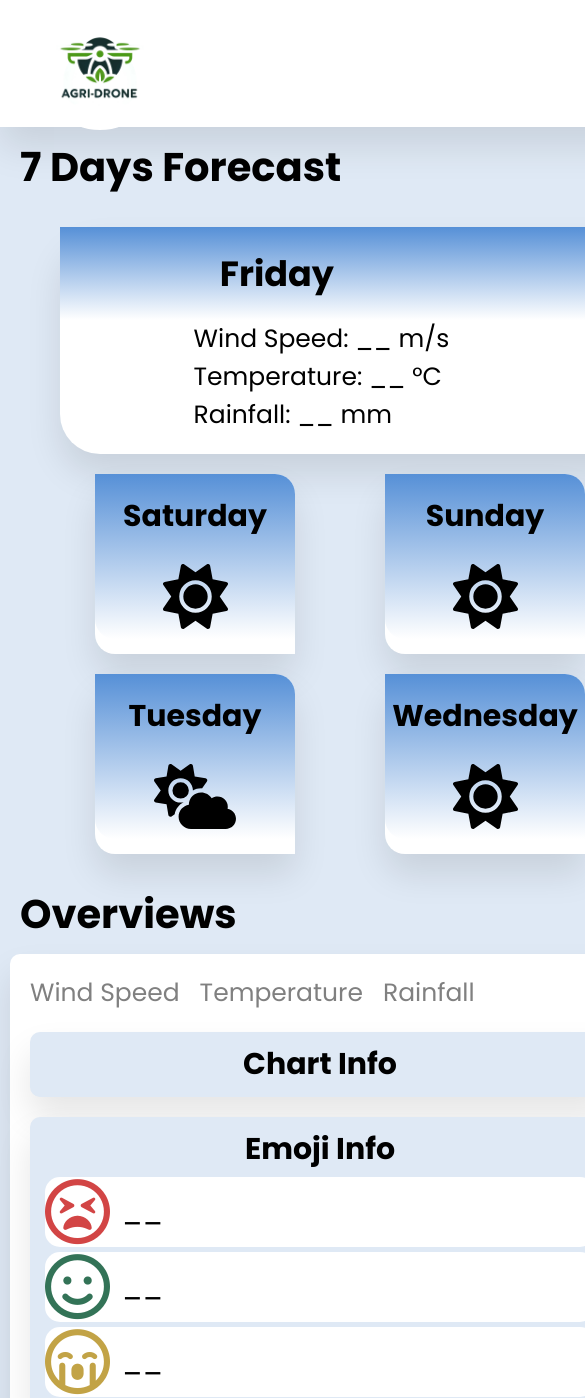
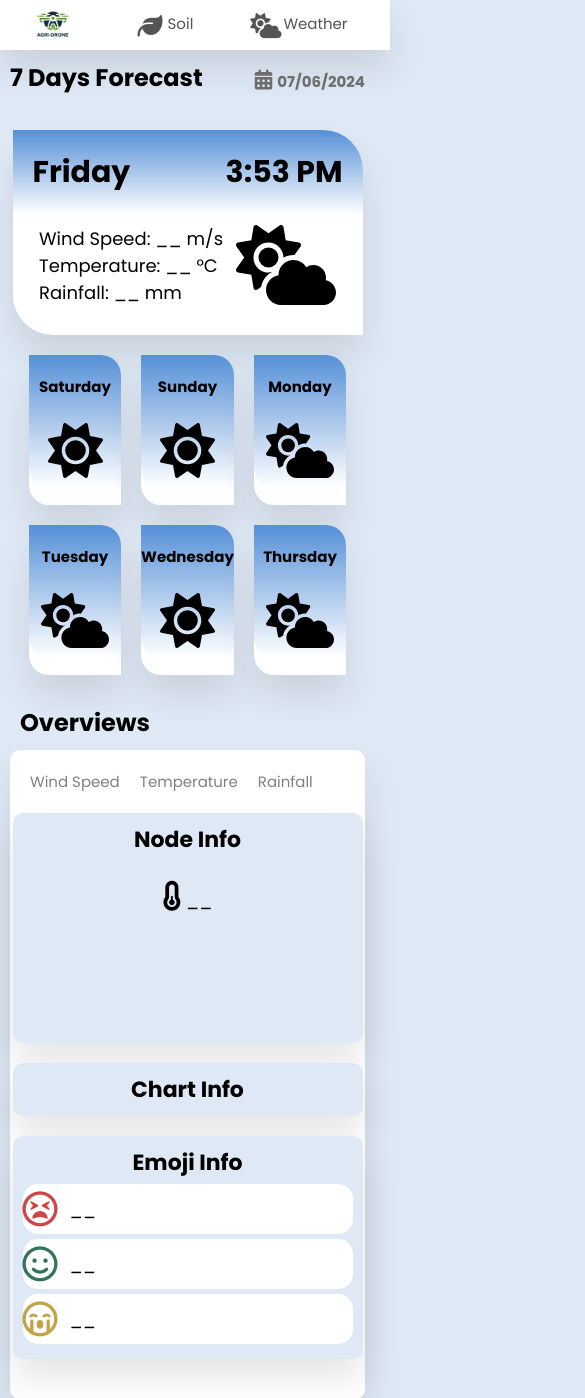
Before and after one commit to fajaradhitiapratama/Agri-DroneDashboard, a plain HTML site: page html/weather.html in a window 390 px wide. Shown: the top 1398 px of the page, 585 px wide, since content can reach past the window. Drawn offline with nearby package versions, Linux system fonts and the light colour scheme.

Commit message:
finish responsive

```diff
--- a/js/weather.js
+++ b/js/weather.js
@@ -43,7 +43,7 @@ function showInfo(type) {
     } else if (window.innerWidth >= 768) {
       canvas.style.maxWidth = "350px";
     } else if (window.innerWidth >= 360) {
-      canvas.style.maxWidth = "470px";
+      canvas.style.maxWidth = "350px";
     } else {
       canvas.style.maxWidth = "250px";
     }
@@ -190,7 +190,7 @@ function showInfo(type) {
     } else if (window.innerWidth >= 768) {
       canvas.style.maxWidth = "350px";
     } else if (window.innerWidth >= 360) {
-      canvas.style.maxWidth = "470px";
+      canvas.style.maxWidth = "350px";
     } else {
       canvas.style.maxWidth = "250px";
     }
@@ -339,7 +339,7 @@ function showInfo(type) {
     } else if (window.innerWidth >= 768) {
       canvas.style.maxWidth = "350px";
     } else if (window.innerWidth >= 360) {
-      canvas.style.maxWidth = "470px";
+      canvas.style.maxWidth = "350px";
     } else {
       canvas.style.maxWidth = "250px";
     }
--- a/style/soil.css
+++ b/style/soil.css
@@ -947,6 +947,7 @@ a:hover:not(.active) {
     height: 480px;
     display: flex;
     flex-direction: row;
+    justify-content: center;
   }
   .box .mapbox {
     width: 350px;
@@ -960,20 +961,21 @@ a:hover:not(.active) {
     height: 150px;
   }
   .position .box-lokasi {
-    width: 750px;
+    width: 350px;
+    height: 230px;
   }
   h3 {
     font-size: 24px;
   }
   .longitude,
   .latitude {
-    width: 270px;
-    height: 130px;
+    width: 150px;
+    height: 120px;
     justify-content: space-around;
   }
   .latitude h4,
   .longitude h4 {
-    font-size: 30px;
+    font-size: 18px;
   }
   .latitude p,
   .longitude p {
@@ -984,32 +986,34 @@ a:hover:not(.active) {
     flex-wrap:
   } */
   .box_data {
-    width: 250px;
+    width: 130px;
+    height: 150px;
   }
   .box_data p {
-    width: 200px;
+    width: 100px;
     height: 100px;
+    margin-top: 5px;
   }
   .popup {
-    font-size: 30px;
+    font-size: 18px;
   }
   .course-box .course .box_left {
     justify-content: center;
   }
   .box-fertility {
-    width: 900px;
+    width: 350px;
     margin-top: 15px;
   }
   .emoji_green,
   .emoji_red,
   .emoji_yellow {
-    width: 800px;
-    height: 80px;
+    width: 300px;
+    height: 50px;
   }
   .emoji_green p,
   .emoji_red p,
   .emoji_yellow p {
-    font-size: 30px;
+    font-size: 14px;
   }
   .emoji_green i,
   .emoji_red i,
--- a/style/weather.css
+++ b/style/weather.css
@@ -613,28 +613,32 @@ a:hover:not(.active) {
 /* mobile */
 @media (max-width: 431px) {
   nav {
-    height: 15vh;
-    width: 970px;
+    height: 50px;
+    width: 100%;
   }
   nav ul {
     display: flex;
-    justify-content: flex-end;
-    align-items: center;
+    justify-content: space-around;
+    align-items: normal;
     list-style-type: none;
     height: auto;
+    width: 375px;
+  }
+  .nav-item{
+    margin-left: 0px;
   }
   nav ul li {
-    padding-left: 30px;
-    padding-right: 30px;
+    padding-left: 0px;
+    padding-right: 0px;
   }
   .logo {
     flex-direction: column;
     align-items: flex-start;
-    padding: 10px 350px 10px 20px;
+    padding: 0px 0px 0px 0px;
   }
   .logo img {
-    width: 120px;
-    height: 120px;
+    width: 50px;
+    height: 50px;
   }
   .logo span {
     font-size: 14px;
@@ -646,18 +650,20 @@ a:hover:not(.active) {
   a {
     width: 100%;
     text-align: center;
-    font-size: 25px;
+    font-size: 15px;
     display: flex;
-    align-items: flex-end;
+    align-items: normal;
+    padding-bottom: 0px;
   }
   a:hover:not(.active) {
     background: white;
   }
   nav .fas {
-    font-size: 35px;
+    font-size: 25px;
+    width: 35px;
   }
   .main {
-    width: 970px;
+    width: 375px;
     padding: 10px;
   }
 
@@ -665,88 +671,91 @@ a:hover:not(.active) {
     display: flex;
     justify-content: space-between;
     flex-direction: row;
-    width: 960px;
+    width: 365px;
     padding: 0 10px;
+    padding-left: 0px;
   }
-  .main-top h1 {
-    font-size: 40px;
-  }
-
   .main-top i {
     position: static;
     margin: 10px 0;
-    font-size: 30px;
+    font-size: 20px;
   }
   .main-top i .date {
-    font-size: 20px;
+    font-size: 15px;
   }
   .main-weather .card_detail{
-    width: 850px;
+    width: 350px;
   }
   .main-weather .card_detail .info_data{
-    justify-content: space-around;
+    justify-content: space-between;
   }
   .main-weather .card_detail .info_time{
     justify-content: space-around;
     padding-bottom: 20px;
   }
   .main-weather .card_detail .info_data h3{
-    font-size: 35px;
+    font-size: 30px;
   }
   .main-weather .card_detail .info_time .nilaiweather p{
-    font-size: 25px;
+    font-size: 18px;
   }
   .main-weather img{
-    height: 65px;
+    height: 55px;
   }
   .main-weather .card {
-    height: 180px;
+    height: 150px;
     border-bottom-right-radius: 0px;
   }
   .main-weather .card_right{
-    justify-content: space-between;
-    width: 800px;
+    display: flex;
+    justify-content: center;
+    width: 370px;
   }
   .main-weather .card .info_data h3{
-    font-size: 30px;
+    font-size: 15px;
   }
   .main-course h1{
-    font-size: 40px;
+    font-size: 24px;
     padding-left: 10px;
   }
   .course-box ul li{
-    font-size: 25px;
+    font-size: 15px;
   }
   .course-box  ul .active{
-    font-size: 30px;
+    font-size: 17px;
   }
   .course .box_right{
     flex-direction: column;
   }
+  .course-box .course{
+    display: flex;
+    flex-direction: column;
+    align-items: center;
+  }
   .box, .box1{
-    width: 580px;
+    width: 350px;
   }
   .box h3, .box1 h3, .info h3{
-    font-size: 30px;
+    font-size: 22px;
   }
   .emoji_mad, .emoji_sad, .emoji_smile{
-    width: 550px;
-    height: 70px;
+    width: 330px;
+    height: 50px;
   }
   .emoji_mad i, .emoji_sad i, .emoji_smile i{
-    font-size: 65px;
+    font-size: 35px;
   }
   .emoji_smile p, .emoji_mad p, .emoji_sad p{
-    font-size: 28px;
+    font-size: 18px;
   }
   .box_data{
-    height: 287.5px;
-    width: 280px;
+    height: 230px;
+    width: 350px;
   }
   .box_data p{
-    font-size: 30px;
-    padding-top: 20px;
-    padding-bottom: 30px;
+    font-size: 18px;
+    padding-top: 5px;
+    padding-bottom: 10px;
   }
   .box_data .info p i{
     font-size: 30px;
```
